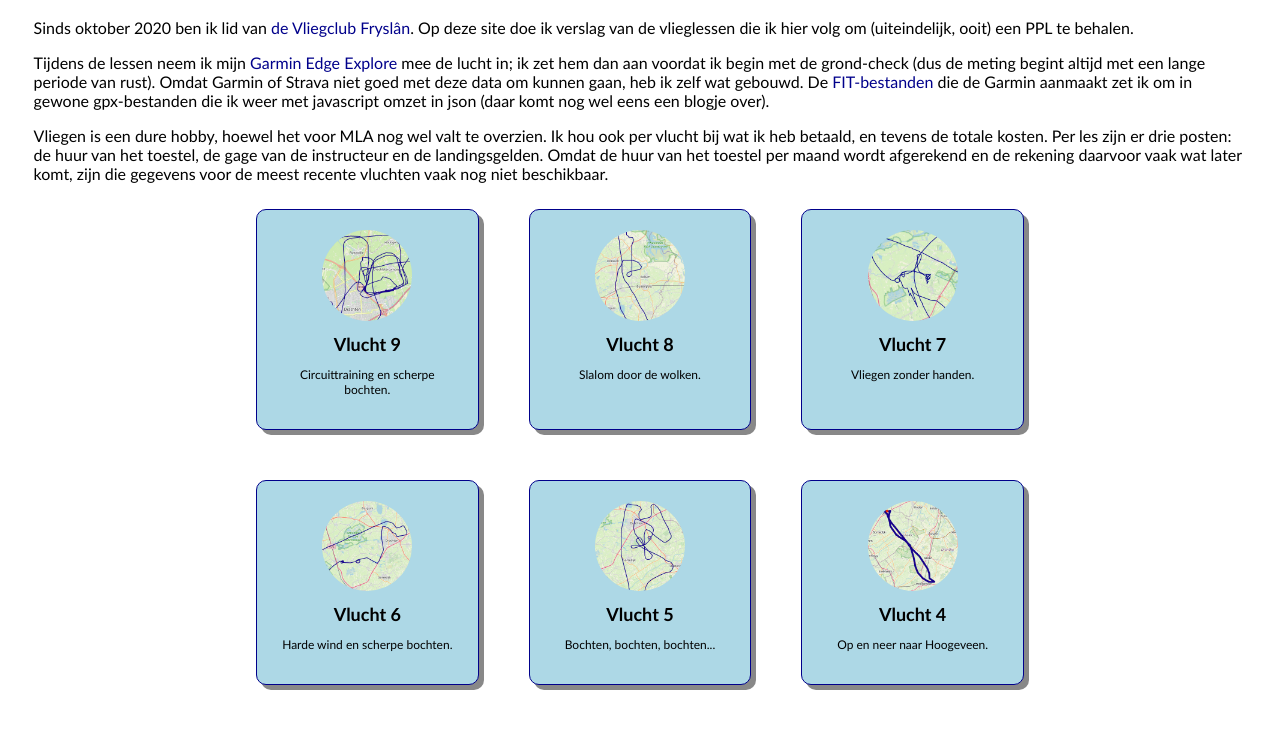
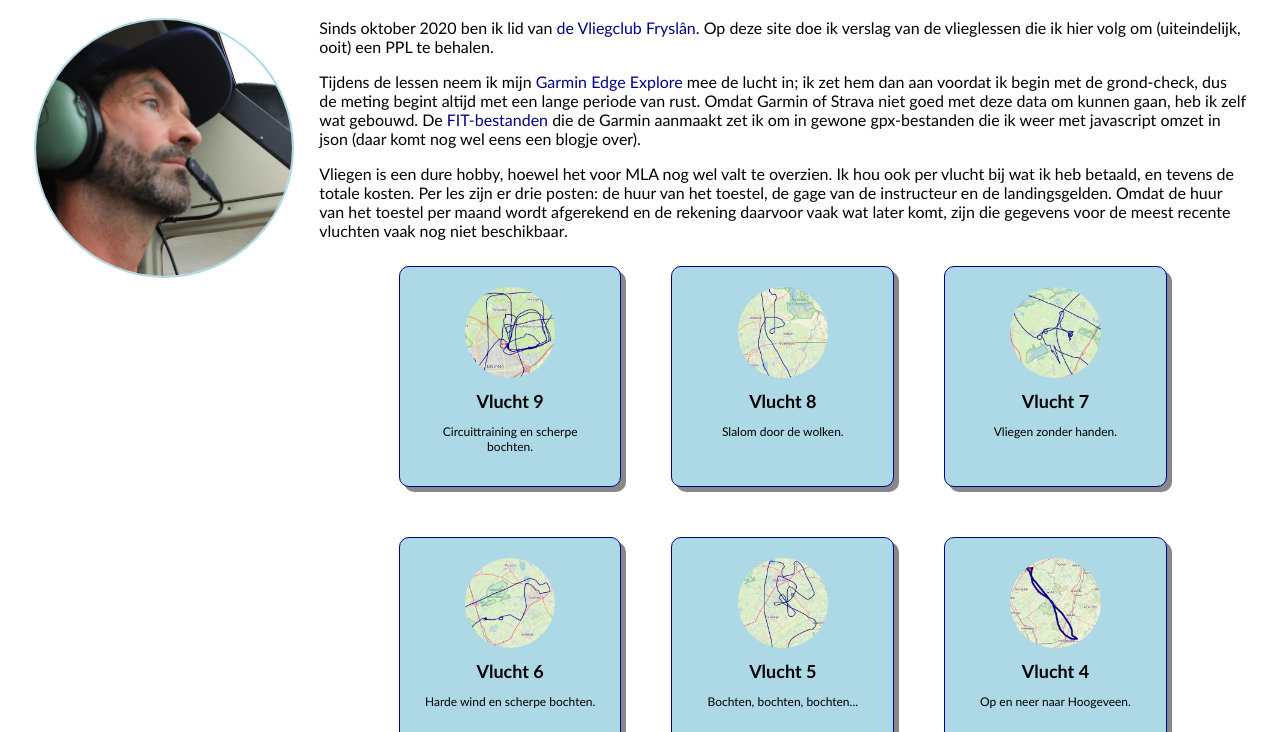
Before and after one commit to bart314/vlieglessen, a plain HTML site: page index.html in a window 1280 px wide. Shown: the part 66-798 px from the top of the page. Drawn offline with Linux system fonts and the light colour scheme.

Commit message:
foto toegevoegd

```diff
--- a/index.html
+++ b/index.html
@@ -17,13 +17,15 @@
         .grid-item >  h1 { font-size: 60%; font-weight: bold; }
         .grid-item > p { font-size:40%; }
 
+        #mainimg { width:20vw; height:20vw; border-radius:50%; float:left; margin-right:2vw; border:solid lightblue 2px; }
+
     </style>
 </head>
 
 <body>
 <h1>Vlieglessen</h1>
-<p>Sinds oktober 2020 ben ik lid van <a href="http://www.vliegclub-fryslan.nl/">de Vliegclub Fryslân</a>. Op deze site doe ik verslag van de vlieglessen die ik hier volg om (uiteindelijk, ooit) een PPL te behalen. </p>
-<p>Tijdens de lessen neem ik mijn <a href="https://buy.garmin.com/nl-NL/NL/p/611996/pn/010-02029-10">Garmin Edge Explore</a> mee de lucht in; ik zet hem dan aan voordat ik begin met de grond-check (dus de meting begint altijd met een lange periode van rust). Omdat Garmin of Strava niet goed met deze data om kunnen gaan, heb ik zelf wat gebouwd. De <a href="https://developer.garmin.com/fit/overview/">FIT-bestanden</a> die de Garmin aanmaakt zet ik om in gewone gpx-bestanden die ik weer met javascript omzet in json (daar komt nog wel eens een blogje over).</p>
+<p><img src="imgs/bart.png" id="mainimg">Sinds oktober 2020 ben ik lid van <a href="http://www.vliegclub-fryslan.nl/">de Vliegclub Fryslân</a>. Op deze site doe ik verslag van de vlieglessen die ik hier volg om (uiteindelijk, ooit) een PPL te behalen. </p>
+<p>Tijdens de lessen neem ik mijn <a href="https://buy.garmin.com/nl-NL/NL/p/611996/pn/010-02029-10">Garmin Edge Explore</a> mee de lucht in; ik zet hem dan aan voordat ik begin met de grond-check, dus de meting begint altijd met een lange periode van rust. Omdat Garmin of Strava niet goed met deze data om kunnen gaan, heb ik zelf wat gebouwd. De <a href="https://developer.garmin.com/fit/overview/">FIT-bestanden</a> die de Garmin aanmaakt zet ik om in gewone gpx-bestanden die ik weer met javascript omzet in json (daar komt nog wel eens een blogje over).</p>
 <p>Vliegen is een dure hobby, hoewel het voor MLA nog wel valt te overzien. Ik hou ook per vlucht bij wat ik heb betaald, en tevens de totale kosten. Per les zijn er drie posten: de huur van het toestel, de gage van de instructeur en de landingsgelden. Omdat de huur van het toestel per maand wordt afgerekend en de rekening daarvoor vaak wat later komt, zijn die gegevens voor de meest recente vluchten vaak nog niet beschikbaar.</p>
 
 <div id="menu" class="grid-container">
```
Also changed, not shown: imgs/bart.png (added).
